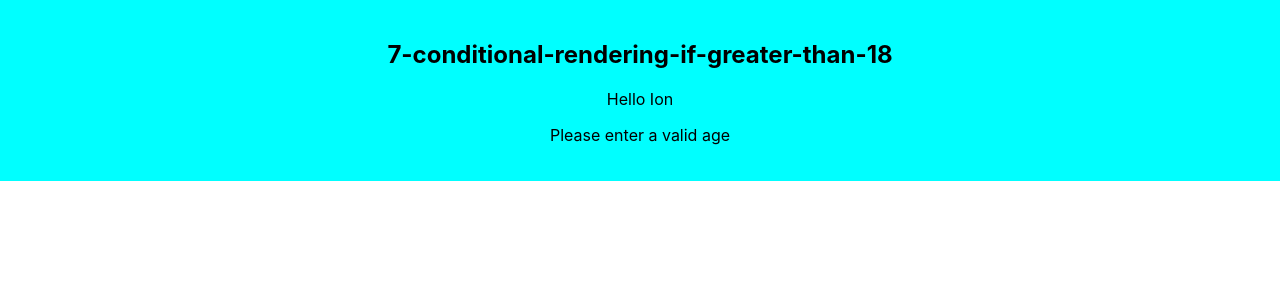
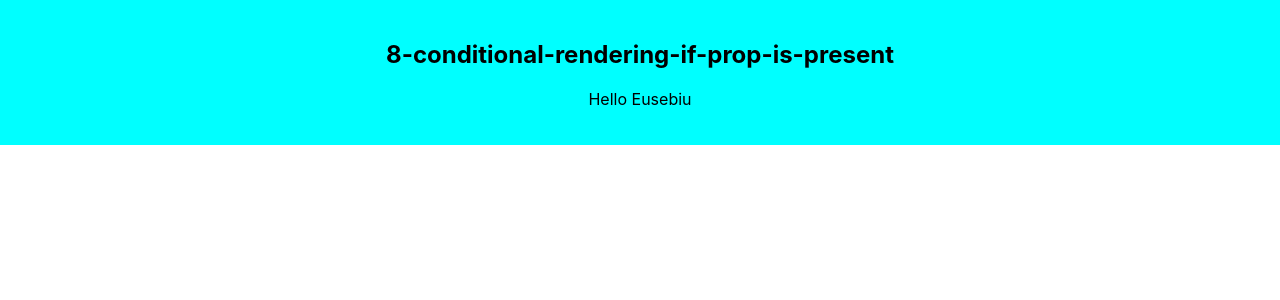
Before and after one commit to Oxidiu/react-exercises-develhope, a React (Create React App) app: page / in a window 1280 px wide. Shown: the top 300 px of the page. Built offline with nearby package versions, Linux system fonts and the light colour scheme.

Commit message:
8-conditional-rendering-if-prop-is-present~

```diff
--- a/src/App.js
+++ b/src/App.js
@@ -5,8 +5,8 @@ import { Welcome } from './components/Welcome';
 function App() {
   return (
     <div className="App">
-      <h2>7-conditional-rendering-if-greater-than-18</h2>
-      <Welcome name="Ion" age={17}/>
+      <h2>8-conditional-rendering-if-prop-is-present</h2>
+      <Welcome name="Eusebiu"/>
     </div>
   );
 }
--- a/src/components/Age.js
+++ b/src/components/Age.js
@@ -3,7 +3,6 @@ import React from "react"
 export class Age extends React.Component {
     render() {
         return(
-
             <p>Your age is {this.props.age}</p>
         )
     }
--- a/src/components/Welcome.js
+++ b/src/components/Welcome.js
@@ -11,7 +11,7 @@ export class Welcome extends React.Component{
     return (
       <div>
         <p> Hello {this.props.name}</p>
-        <div>{<p>{this.props.age > 18 ? <Age age={this.props.age}/> : "Please enter a valid age"}</p>}</div>
+        <div>{this.props.age && <p>{this.props.age > 18 ?  <Age age={this.props.age}/> : "Please enter a valid age"}</p>}</div>
       </div>
     )
   }
```
Also changed, not shown: Conditional Rendering 01.txt (deleted), Conditional Rendering 02.txt (added).
